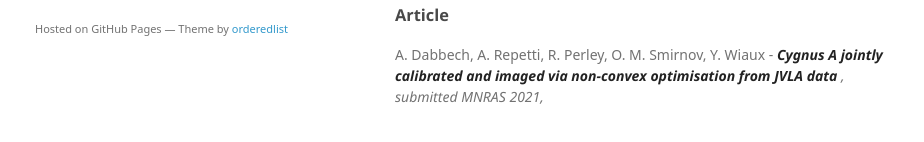
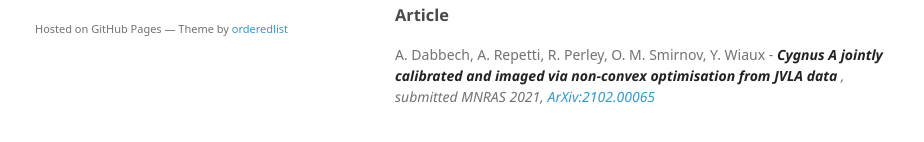
Before and after one commit to basp-group/SARA-CALIB-realdata, a plain HTML site: page index.html in a window 1280 px wide. Shown: the part 692-834 px from the top of the page, without its empty margins (175-1099 px from the left). Drawn offline with Linux system fonts and the light colour scheme; a web font is replaced by a local one.

Commit message:
Update index.html

```diff
--- a/index.html
+++ b/index.html
@@ -54,7 +54,7 @@ The method has been applied to real observations of the celebrated radio-galaxy
 <a id="article" class="anchor" href="#article" aria-hidden="true"><span aria-hidden="true" class="octicon octicon-link"></span></a>Article</h3>
 
 <p>
-   A. Dabbech, A. Repetti, R. Perley, O. M. Smirnov, Y. Wiaux - <em><strong> Cygnus A jointly calibrated and imaged via non-convex optimisation from JVLA data </strong>, submitted MNRAS 2021, </em></p>
+   A. Dabbech, A. Repetti, R. Perley, O. M. Smirnov, Y. Wiaux - <em><strong> Cygnus A jointly calibrated and imaged via non-convex optimisation from JVLA data </strong>, submitted MNRAS 2021, <a href="https://arxiv.org/abs/2102.00065">ArXiv:2102.00065</a> </em></p>
       </section>
       <footer>
         <p>This project is maintained by <a href="https://github.com/basp-group">basp-group</a></p>
```
